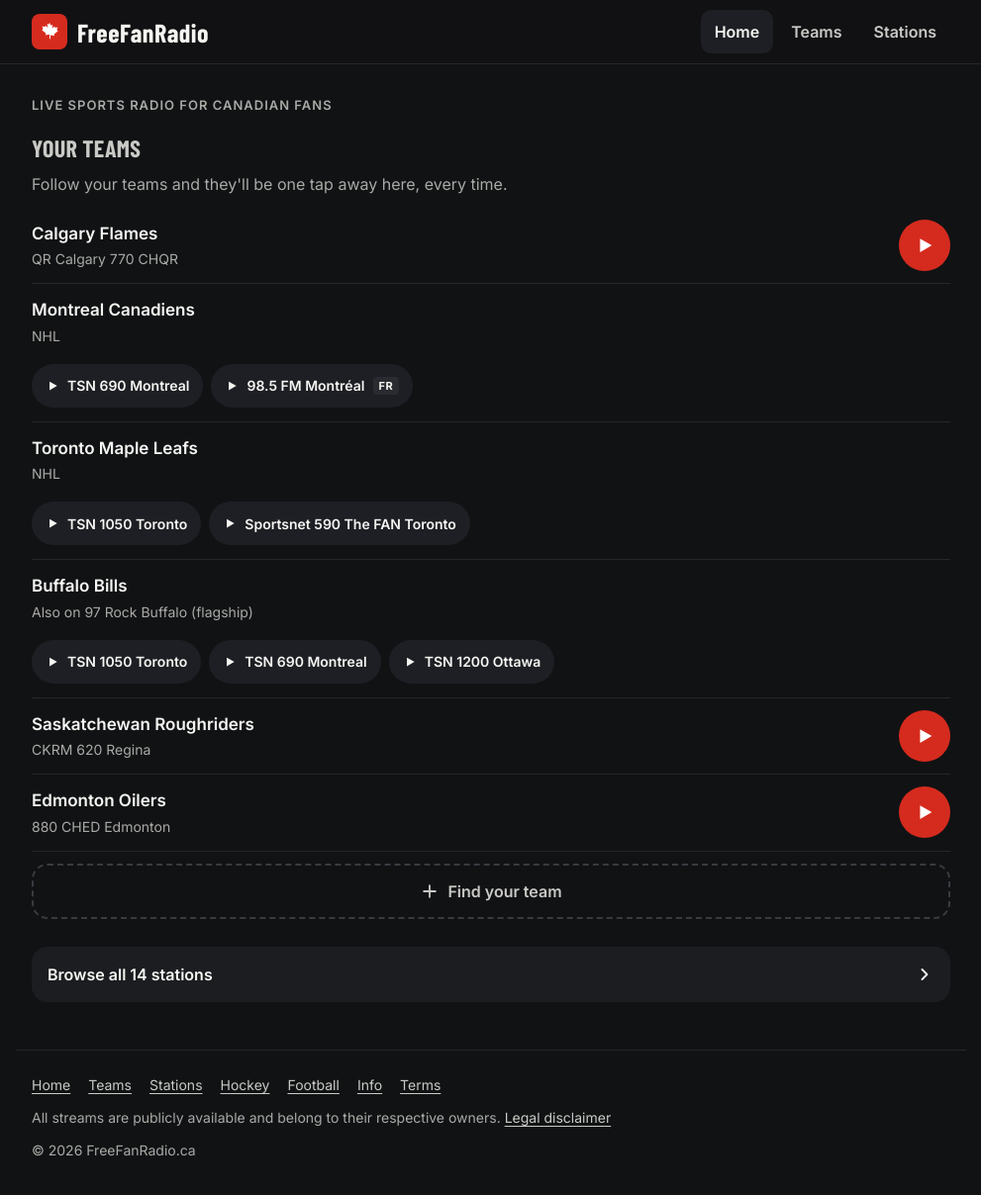
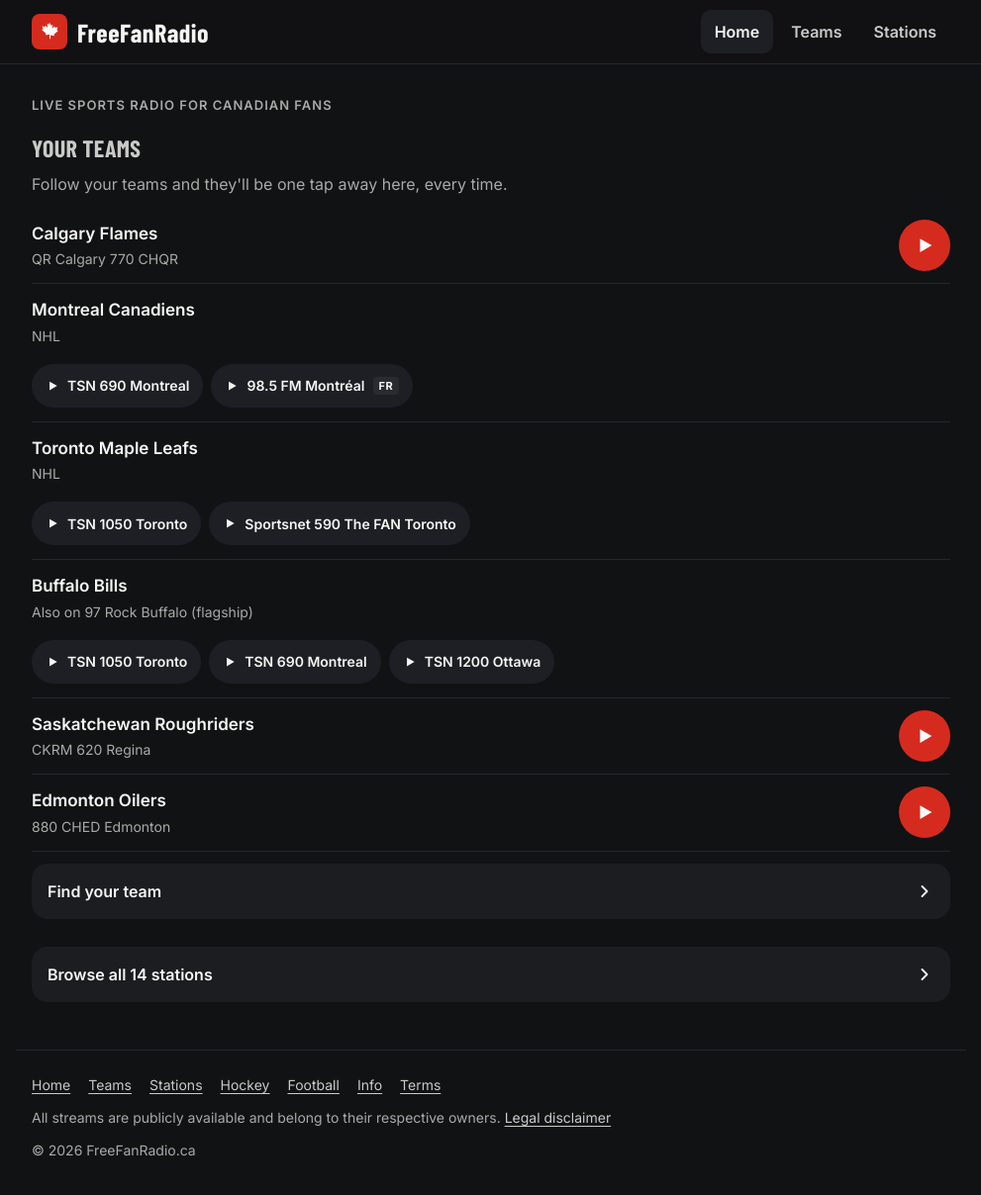
Before and after one commit to freefanradio/freefanradio.github.io, a Jekyll site: the page built from index.html, in a window 1280 px wide and 1233 px high. Shown: the top 1208 px of the window at 99% size, without its empty margins (144-1135 px from the left). Built offline with Jekyll 4.4.1, drawn with Linux system fonts in a browser that asks for light colours.

Commit message:
Home: "Find your team" uses the same link style as "Browse all stations"
Co-Authored-By: Claude Opus 5.5 <noreply@anthropic.com>
Claude-Session: https://claude.ai/code/session_01RptozEZ9fYTAHQtag6qFBT

```diff
--- a/assets/css/main.css
+++ b/assets/css/main.css
@@ -173,6 +173,7 @@ code { background: var(--surface-2); padding: 2px 6px; border-radius: 4px; }
     display: flex; align-items: center; justify-content: space-between;
 }
 .browse-all:hover { background: var(--surface-2); color: var(--text); }
+.browse-all-tight { margin-top: 12px; }
 
 /* Station cards */
 .stations-grid { display: grid; gap: 12px; grid-template-columns: repeat(auto-fill, minmax(280px, 1fr)); margin: 12px 0; }
--- a/index.html
+++ b/index.html
@@ -37,9 +37,9 @@ description: "Listen live to your team's radio broadcast from anywhere in Canada
                 {%- endfor %}
             </ul>
         </div>
-        <a class="add-team" href="{{ '/teams/' | relative_url }}">
-            <svg width="20" height="20" viewBox="0 0 24 24" fill="none" stroke="currentColor" stroke-width="2.2" stroke-linecap="round" aria-hidden="true"><path d="M12 5v14M5 12h14"/></svg>
-            Find your team
+        <a class="browse-all browse-all-tight" href="{{ '/teams/' | relative_url }}">
+            <span>Find your team</span>
+            <svg width="20" height="20" viewBox="0 0 24 24" fill="none" stroke="currentColor" stroke-width="2.2" stroke-linecap="round" stroke-linejoin="round" aria-hidden="true"><path d="M9 6l6 6-6 6"/></svg>
         </a>
     </section>
 
```
